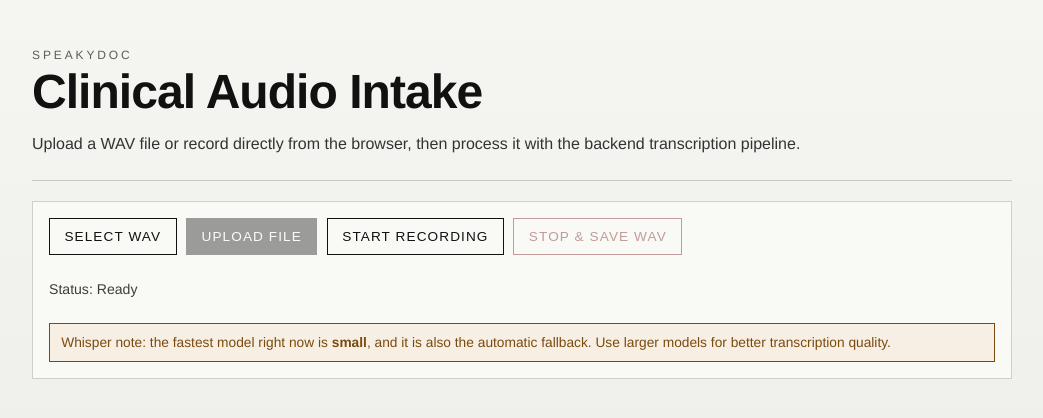
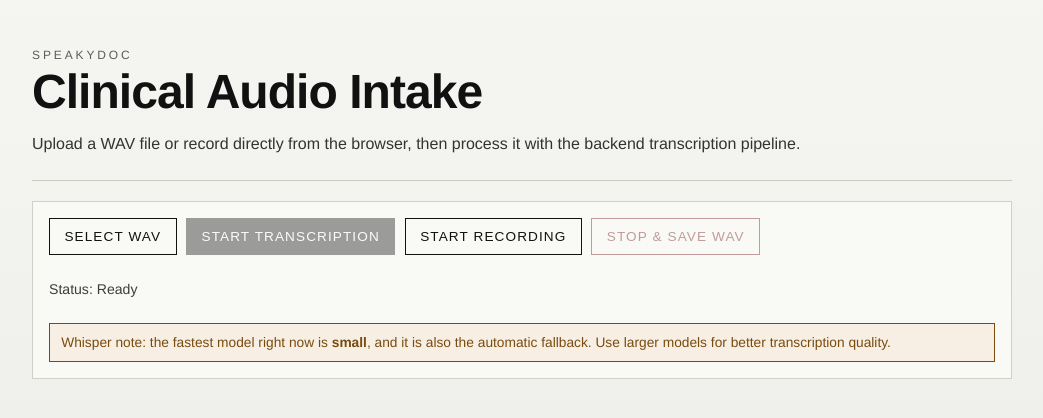
Before and after one commit to pavelbrn/SpeakyDoc, a SvelteKit app in the folder frontend/speaky-doc-app/: page / in a window 1280 px wide. Shown: the top 418 px of the page, without its empty margins (118-1161 px from the left). Built offline with nearby package versions, Linux system fonts and the light colour scheme.

Commit message:
small UI changes and Readme corrections

```diff
--- a/frontend/speaky-doc-app/src/routes/+page.svelte
+++ b/frontend/speaky-doc-app/src/routes/+page.svelte
@@ -63,7 +63,7 @@
 		isSubmitting = true;
 		errorMessage = '';
 		result = null;
-		statusMessage = `Uploading ${sourceLabel}...`;
+		statusMessage = `Processing ${sourceLabel}...`;
 
 		try {
 			const formData = new FormData();
@@ -288,7 +288,7 @@
 				Select WAV
 			</button>
 			<button class="button primary" type="button" on:click={uploadSelectedFile} disabled={isSubmitting || !selectedFile || isRecording}>
-				Upload File
+				Start Transcription
 			</button>
 			<button class="button" type="button" on:click={startRecording} disabled={isSubmitting || isRecording}>
 				Start Recording
```
Also changed, not shown: 2 other files (tests, documents, lock files or other folders).
